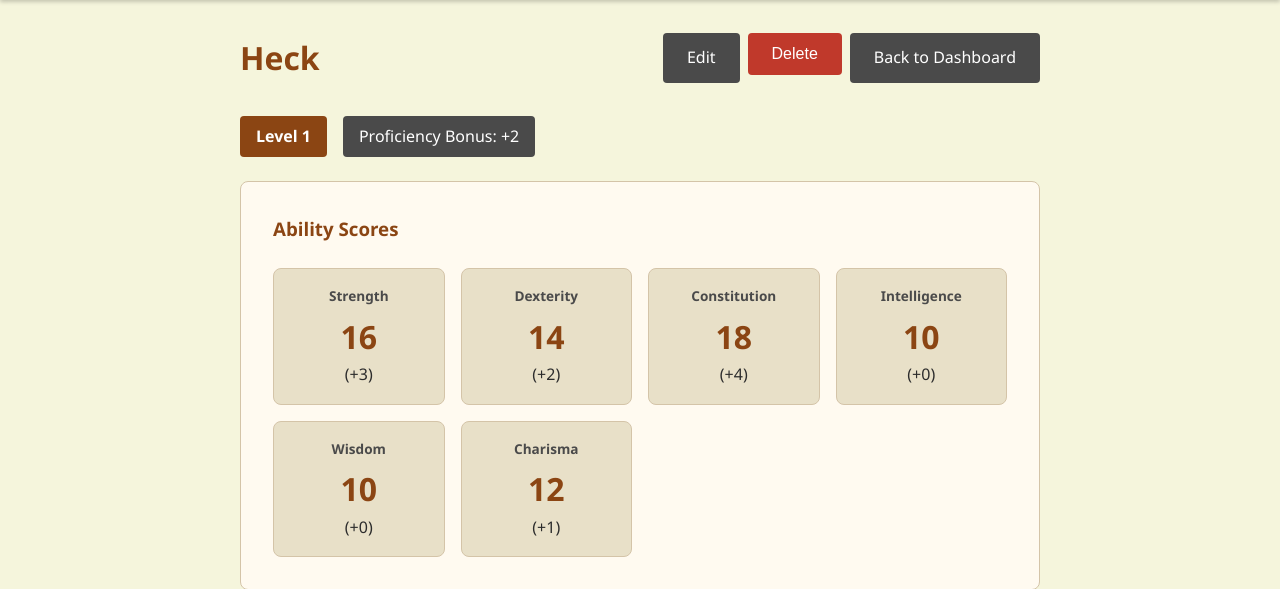
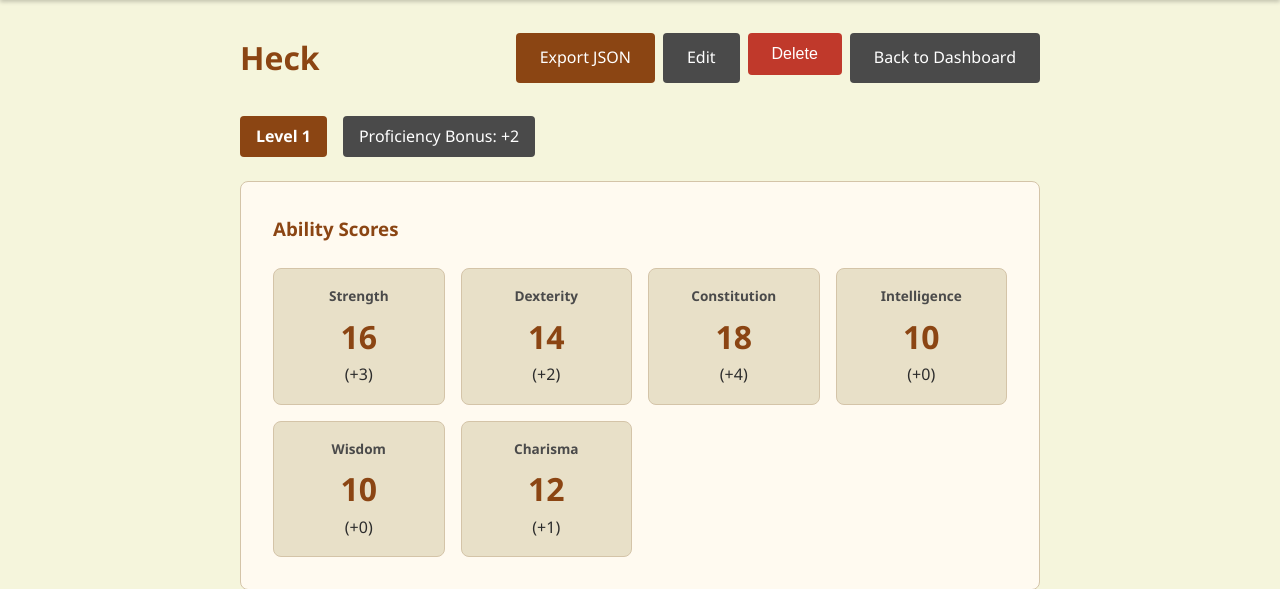
Before and after one commit to TopsyCritz/dnd-character-manager, a Flask app: page /character/1 in a window 1280 px wide. Shown: the part 70-659 px from the top of the page. Run offline with Flask 3, Linux system fonts and the light colour scheme; a user stored in the database is signed in.

Commit message:
Added a Character JSON object export button

```diff
--- a/routes.py
+++ b/routes.py
@@ -1,7 +1,54 @@
-from flask import Blueprint, render_template, request, redirect, url_for, session, flash
+from flask import Blueprint, render_template, request, redirect, url_for, session, flash, Response
 from models import db, User, Character, SkillProficiency, SKILL_LIST
+import json
 
 routes = Blueprint('routes', __name__)
+
+
+def build_character_data(character):
+    """Build character data dictionary for display and export."""
+    proficiency_bonus = character.get_proficiency_bonus()
+
+    abilities = {
+        'strength': {'value': character.strength, 'modifier': character.get_modifier('strength'), 'name': 'Strength'},
+        'dexterity': {'value': character.dexterity, 'modifier': character.get_modifier('dexterity'), 'name': 'Dexterity'},
+        'constitution': {'value': character.constitution, 'modifier': character.get_modifier('constitution'), 'name': 'Constitution'},
+        'intelligence': {'value': character.intelligence, 'modifier': character.get_modifier('intelligence'), 'name': 'Intelligence'},
+        'wisdom': {'value': character.wisdom, 'modifier': character.get_modifier('wisdom'), 'name': 'Wisdom'},
+        'charisma': {'value': character.charisma, 'modifier': character.get_modifier('charisma'), 'name': 'Charisma'},
+    }
+
+    skills = []
+    for skill_name, ability in SKILL_LIST:
+        skill_mod = character.get_skill_modifier(skill_name)
+        is_proficient = skill_name in character.get_proficient_skills()
+        skills.append({
+            'name': skill_name,
+            'ability': ability,
+            'ability_short': ability[:3].upper(),
+            'modifier': skill_mod,
+            'proficient': is_proficient
+        })
+
+    return {
+        'proficiency_bonus': proficiency_bonus,
+        'abilities': abilities,
+        'skills': skills
+    }
+
+
+def character_to_dict(character):
+    """Convert character to dictionary for JSON export."""
+    data = build_character_data(character)
+
+    return {
+        'id': character.id,
+        'name': character.name,
+        'level': character.level,
+        'proficiency_bonus': data['proficiency_bonus'],
+        'abilities': data['abilities'],
+        'skills': data['skills']
+    }
 
 
 @routes.route('/')
@@ -180,34 +227,13 @@ def view_character(character_id):
         flash('You do not have permission to view this character.', 'error')
         return redirect(url_for('routes.dashboard'))
 
-    proficiency_bonus = character.get_proficiency_bonus()
-
-    abilities = {
-        'strength': {'value': character.strength, 'modifier': character.get_modifier('strength'), 'name': 'Strength'},
-        'dexterity': {'value': character.dexterity, 'modifier': character.get_modifier('dexterity'), 'name': 'Dexterity'},
-        'constitution': {'value': character.constitution, 'modifier': character.get_modifier('constitution'), 'name': 'Constitution'},
-        'intelligence': {'value': character.intelligence, 'modifier': character.get_modifier('intelligence'), 'name': 'Intelligence'},
-        'wisdom': {'value': character.wisdom, 'modifier': character.get_modifier('wisdom'), 'name': 'Wisdom'},
-        'charisma': {'value': character.charisma, 'modifier': character.get_modifier('charisma'), 'name': 'Charisma'},
-    }
-
-    skills = []
-    for skill_name, ability in SKILL_LIST:
-        skill_mod = character.get_skill_modifier(skill_name)
-        is_proficient = skill_name in character.get_proficient_skills()
-        skills.append({
-            'name': skill_name,
-            'ability': ability,
-            'ability_short': ability[:3].upper(),
-            'modifier': skill_mod,
-            'proficient': is_proficient
-        })
+    data = build_character_data(character)
 
     return render_template('view_character.html',
                          character=character,
-                         proficiency_bonus=proficiency_bonus,
-                         abilities=abilities,
-                         skills=skills,
+                         proficiency_bonus=data['proficiency_bonus'],
+                         abilities=data['abilities'],
+                         skills=data['skills'],
                          skill_list=SKILL_LIST)
 
 
@@ -290,3 +316,25 @@ def delete_character(character_id):
 
     flash('Character deleted successfully!', 'success')
     return redirect(url_for('routes.dashboard'))
+
+
+@routes.route('/export/json/<int:character_id>')
+def export_json(character_id):
+    if 'user_id' not in session:
+        return redirect(url_for('routes.login'))
+
+    character = Character.query.get_or_404(character_id)
+
+    if character.user_id != session['user_id']:
+        flash('You do not have permission to export this character.', 'error')
+        return redirect(url_for('routes.dashboard'))
+
+    data = character_to_dict(character)
+
+    return Response(
+        json.dumps(data, indent=4),
+        mimetype="application/json",
+        headers={
+            "Content-Disposition": f"attachment; filename=character_{character_id}.json"
+        }
+    )
--- a/templates/view_character.html
+++ b/templates/view_character.html
@@ -7,6 +7,7 @@
     <div class="character-header">
         <h2>{{ character.name }}</h2>
         <div class="character-header-actions">
+            <a href="{{ url_for('routes.export_json', character_id=character.id) }}" class="btn btn-primary">Export JSON</a>
             <a href="{{ url_for('routes.edit_character', character_id=character.id) }}" class="btn btn-secondary">Edit</a>
             <form method="POST" action="{{ url_for('routes.delete_character', character_id=character.id) }}" class="delete-form" onsubmit="return confirm('Are you sure you want to delete this character?');">
                 <button type="submit" class="btn btn-danger">Delete</button>
```
